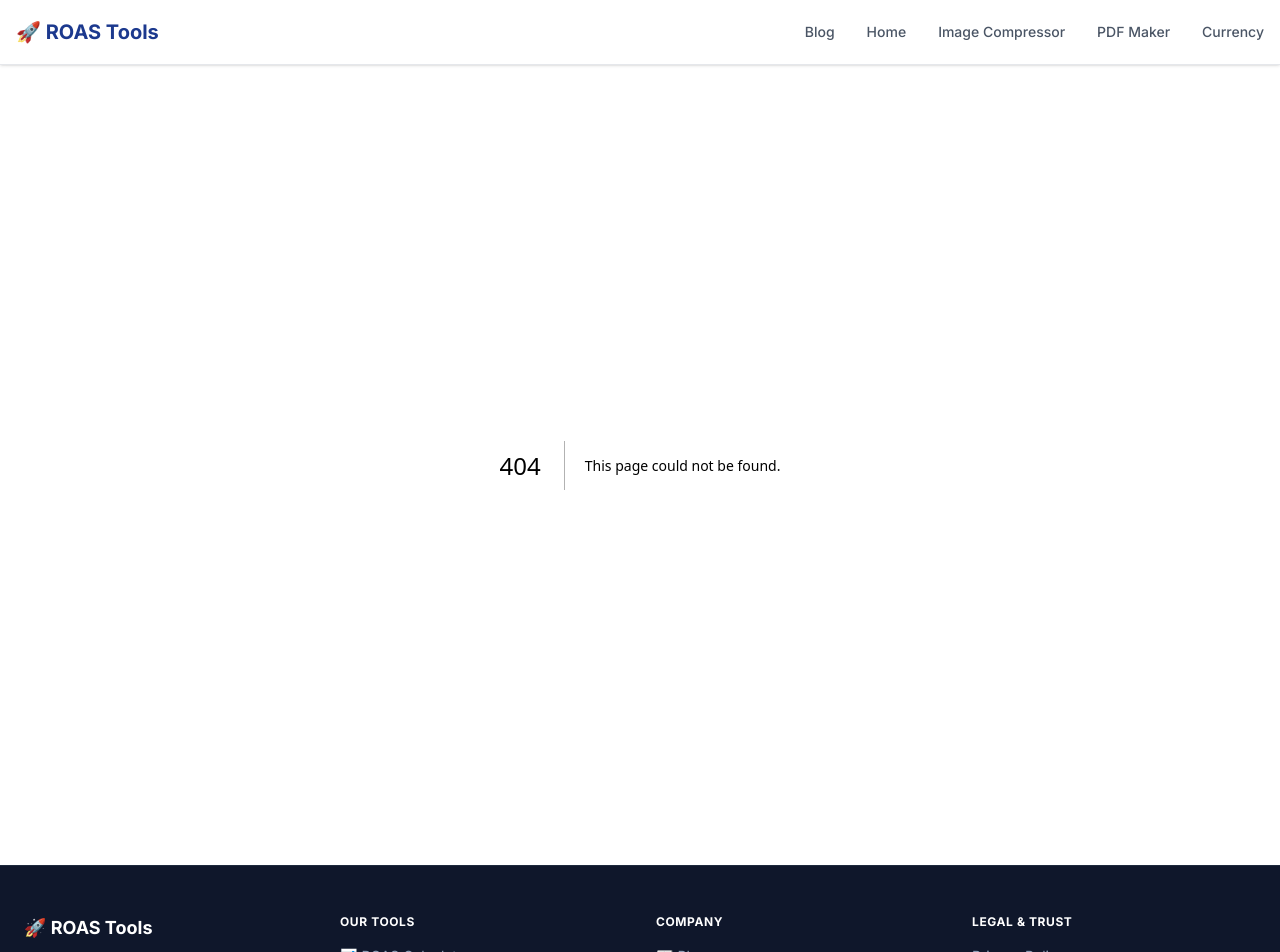
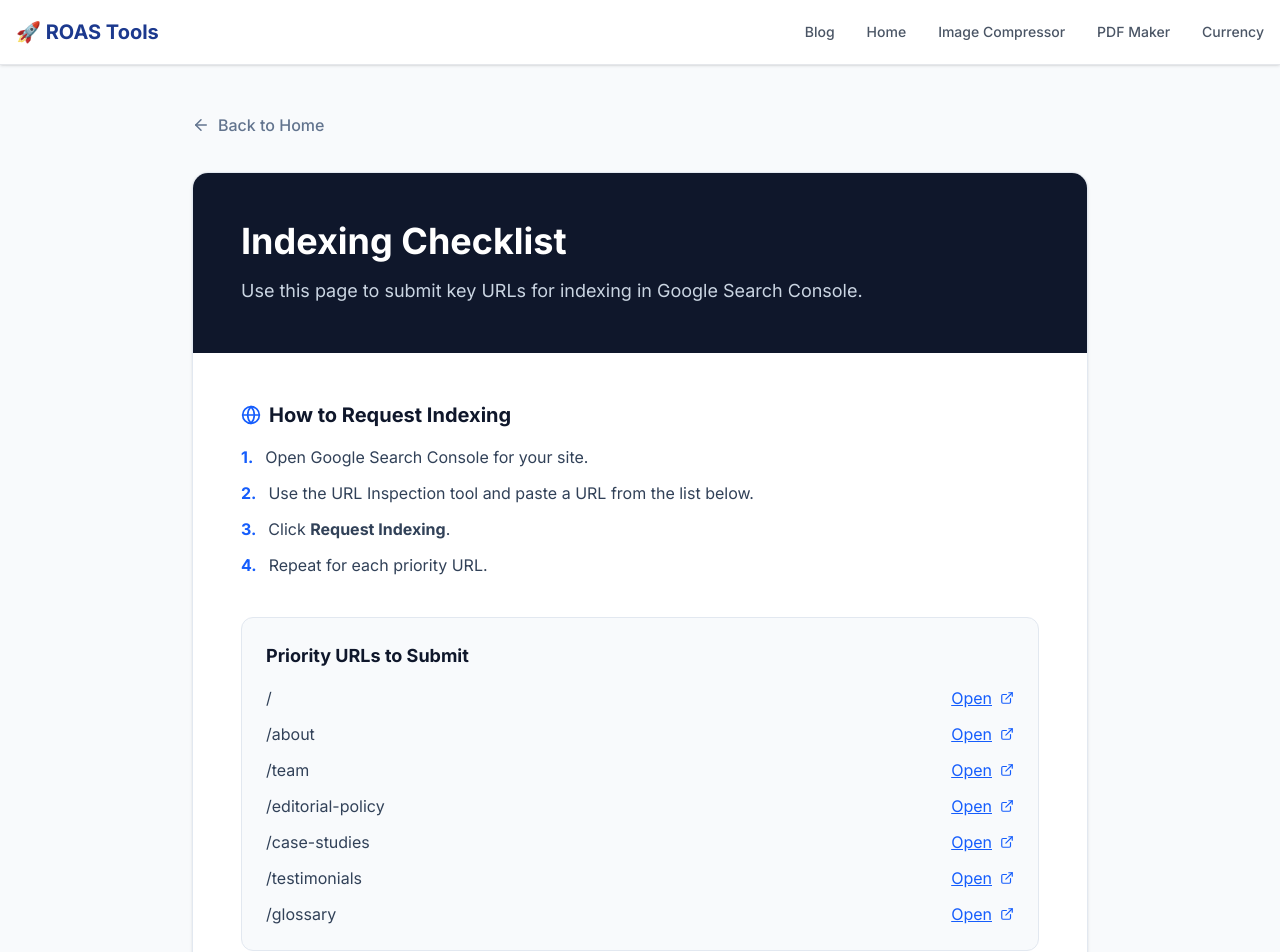
Before and after one commit to nikhil071-ui/roas-calculator, a Next.js app: page /indexing in a window 1280 px wide. Before the commit this address had no page. Shown: the top 952 px of the page. Built offline with nearby package versions, Linux system fonts and the light colour scheme.

Commit message:
Add indexing checklist page

```diff
--- /dev/null
+++ b/app/indexing/page.tsx
@@ -0,0 +1,119 @@
+import Link from "next/link";
+import { ArrowLeft, Globe, CheckCircle, ExternalLink } from "lucide-react";
+
+export default function Indexing() {
+  return (
+    <div className="min-h-screen bg-slate-50 font-sans text-slate-900 py-12 px-4 md:px-6">
+
+      {/* --- BACK BUTTON --- */}
+      <div className="max-w-4xl mx-auto mb-8">
+        <Link href="/" className="inline-flex items-center text-slate-500 hover:text-blue-600 transition font-medium">
+            <ArrowLeft size={18} className="mr-2" /> Back to Home
+        </Link>
+      </div>
+
+      {/* --- MAIN CONTENT --- */}
+      <main className="max-w-4xl mx-auto bg-white rounded-2xl shadow-sm border border-slate-200 overflow-hidden">
+
+        {/* Header Section */}
+        <div className="bg-slate-900 p-8 md:p-12 text-white">
+            <h1 className="text-3xl md:text-4xl font-bold mb-4">Indexing Checklist</h1>
+            <p className="text-slate-300 text-lg max-w-2xl">
+                Use this page to submit key URLs for indexing in Google Search Console.
+            </p>
+        </div>
+
+        {/* Content Section */}
+        <div className="p-8 md:p-12 space-y-10">
+
+            {/* Steps */}
+            <section>
+                <h2 className="text-xl font-bold text-slate-900 mb-4 flex items-center gap-2">
+                    <Globe size={20} className="text-blue-600" /> How to Request Indexing
+                </h2>
+                <ol className="space-y-3 text-slate-700">
+                    <li className="flex gap-3">
+                        <span className="font-bold text-blue-600">1.</span>
+                        <span>Open Google Search Console for your site.</span>
+                    </li>
+                    <li className="flex gap-3">
+                        <span className="font-bold text-blue-600">2.</span>
+                        <span>Use the URL Inspection tool and paste a URL from the list below.</span>
+                    </li>
+                    <li className="flex gap-3">
+                        <span className="font-bold text-blue-600">3.</span>
+                        <span>Click <strong>Request Indexing</strong>.</span>
+                    </li>
+                    <li className="flex gap-3">
+                        <span className="font-bold text-blue-600">4.</span>
+                        <span>Repeat for each priority URL.</span>
+                    </li>
+                </ol>
+            </section>
+
+            {/* Priority URLs */}
+            <section className="bg-slate-50 p-6 rounded-xl border border-slate-200">
+                <h3 className="text-lg font-bold text-slate-900 mb-4">Priority URLs to Submit</h3>
+                <ul className="space-y-3">
+                    <li className="flex items-center justify-between gap-4">
+                        <span className="text-slate-700">/</span>
+                        <Link href="/" className="text-blue-600 underline inline-flex items-center gap-2">
+                            Open <ExternalLink size={14} />
+                        </Link>
+                    </li>
+                    <li className="flex items-center justify-between gap-4">
+                        <span className="text-slate-700">/about</span>
+                        <Link href="/about" className="text-blue-600 underline inline-flex items-center gap-2">
+                            Open <ExternalLink size={14} />
+                        </Link>
+                    </li>
+                    <li className="flex items-center justify-between gap-4">
+                        <span className="text-slate-700">/team</span>
+                        <Link href="/team" className="text-blue-600 underline inline-flex items-center gap-2">
+                            Open <ExternalLink size={14} />
+                        </Link>
+                    </li>
+                    <li className="flex items-center justify-between gap-4">
+                        <span className="text-slate-700">/editorial-policy</span>
+                        <Link href="/editorial-policy" className="text-blue-600 underline inline-flex items-center gap-2">
+                            Open <ExternalLink size={14} />
+                        </Link>
+                    </li>
+                    <li className="flex items-center justify-between gap-4">
+                        <span className="text-slate-700">/case-studies</span>
+                        <Link href="/case-studies" className="text-blue-600 underline inline-flex items-center gap-2">
+                            Open <ExternalLink size={14} />
+                        </Link>
+                    </li>
+                    <li className="flex items-center justify-between gap-4">
+                        <span className="text-slate-700">/testimonials</span>
+                        <Link href="/testimonials" className="text-blue-600 underline inline-flex items-center gap-2">
+                            Open <ExternalLink size={14} />
+                        </Link>
+                    </li>
+                    <li className="flex items-center justify-between gap-4">
+                        <span className="text-slate-700">/glossary</span>
+                        <Link href="/glossary" className="text-blue-600 underline inline-flex items-center gap-2">
+                            Open <ExternalLink size={14} />
+                        </Link>
+                    </li>
+                </ul>
+            </section>
+
+            {/* Sitemap */}
+            <section className="bg-blue-50 p-6 rounded-xl border border-blue-200">
+                <h3 className="text-lg font-bold text-slate-900 mb-2">Submit Your Sitemap</h3>
+                <p className="text-slate-700 mb-3">
+                    In Google Search Console, submit your sitemap to help Google discover all pages faster.
+                </p>
+                <div className="flex items-center gap-3">
+                    <CheckCircle size={18} className="text-blue-600" />
+                    <span className="text-slate-700">Sitemap URL: <strong>/sitemap.xml</strong></span>
+                </div>
+            </section>
+        </div>
+
+      </main>
+    </div>
+  );
+}
--- a/app/layout.tsx
+++ b/app/layout.tsx
@@ -228,6 +228,7 @@ export default function RootLayout({
                 <li><Link href="/privacy-policy" className="hover:text-white transition">Privacy Policy</Link></li>
                 <li><Link href="/terms" className="hover:text-white transition">Terms of Service</Link></li>
                 <li><Link href="/editorial-policy" className="hover:text-white transition">Editorial Policy</Link></li>
+                <li><Link href="/indexing" className="hover:text-white transition">Indexing Checklist</Link></li>
                 <li><Link href="/privacy-policy" className="hover:text-white transition">Cookie Policy</Link></li>
               </ul>
             </div>
```
